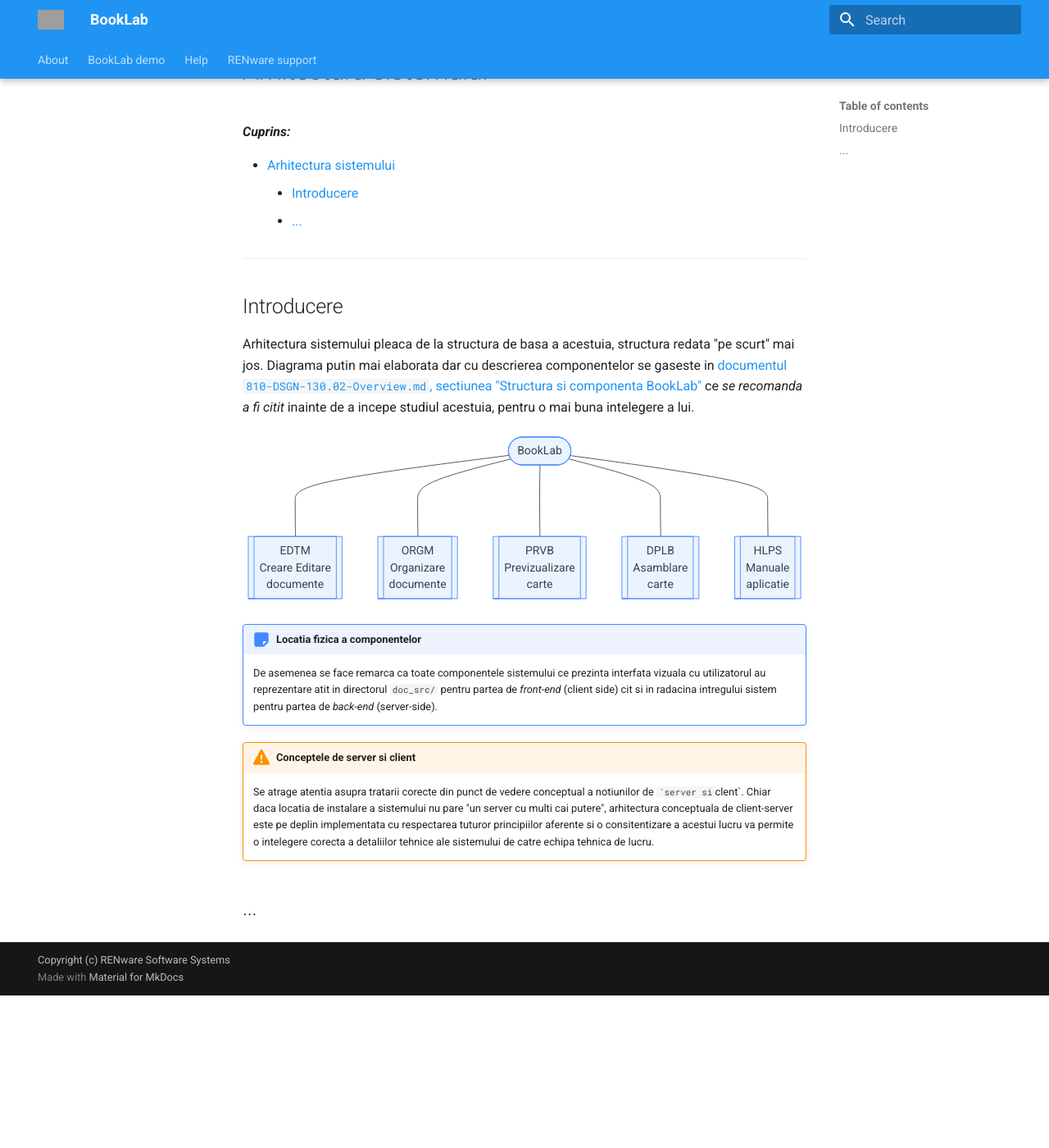
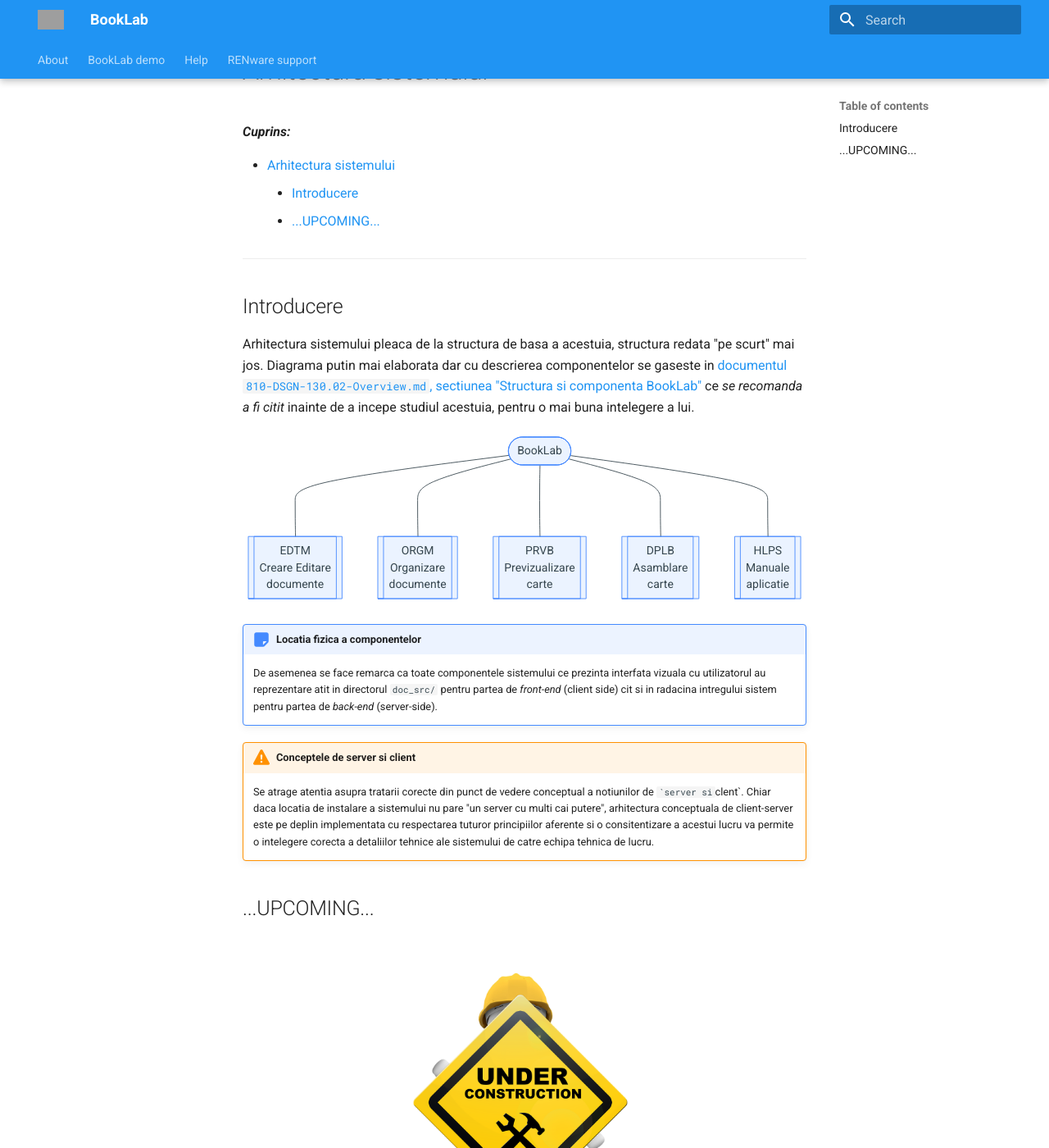
Before and after one commit to petre-renware/booklab, an MkDocs documentation site: the page built from doc_src/help/810-DSGN-810.02-System_Landscape.md, in a window 1280 px wide and 1400 px high, scrolled down 291 px. Shown: the whole window at 82% size. Built offline with MkDocs 1.6.1 and Material for MkDocs 9.7.7, drawn with Linux system fonts in a browser that asks for light colours; before the commit the page ends 1505 px from its top, so only the background shows below that; grey boxes are pictures that could not be loaded.

Commit message:
Update 810-DSGN-810.02-System_Landscape.md

```diff
--- a/doc_src/help/810-DSGN-810.02-System_Landscape.md
+++ b/doc_src/help/810-DSGN-810.02-System_Landscape.md
@@ -49,4 +49,6 @@
 
 
 
-## ...
+## ...UPCOMING...
+
+![wip doc](../pictures/under_maintenance.png)
```
